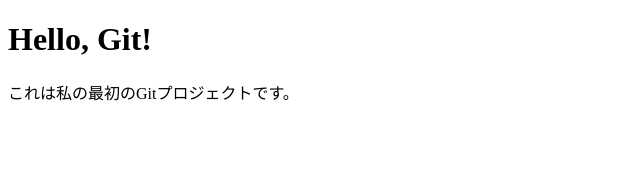
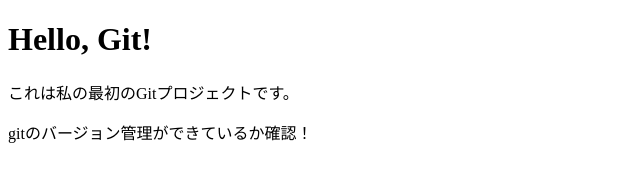
Before and after one commit to C-Aicord/desutoroi, a plain HTML site: page index.html in a window 1280 px wide. Shown: the whole page, without its empty margins (0-640 px from the left). Drawn offline with Linux system fonts and the light colour scheme.

Commit message:
Add index.html

```diff
--- a/index.html
+++ b/index.html
@@ -8,5 +8,6 @@
 <body>
     <h1>Hello, Git!</h1>
     <p>これは私の最初のGitプロジェクトです。</p>
+    <p>gitのバージョン管理ができているか確認！</p>
 </body>
 </html>
```
